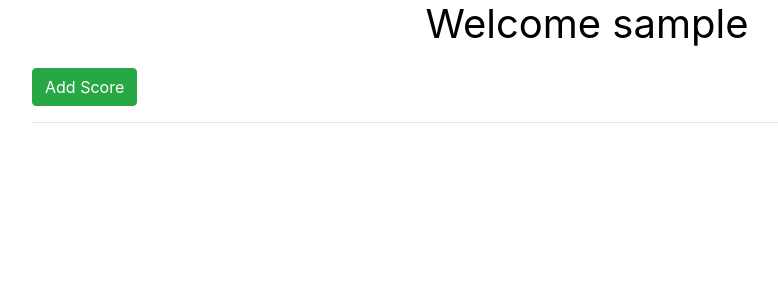
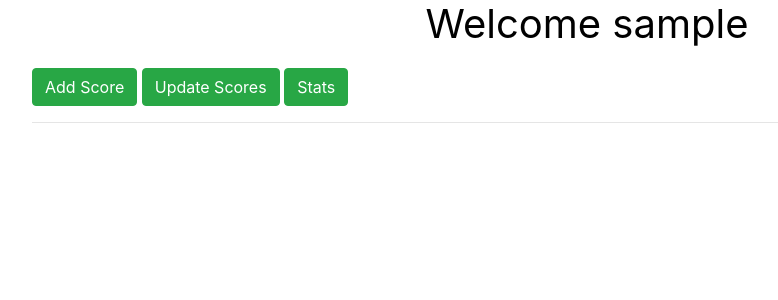
Before and after one commit to Ben-Donnelly/PubQuiz, a Flask app: page /dashboard in a window 1280 px wide. Shown: the part 56-356 px from the top of the page, without its empty margins (53-831 px from the left). Run offline with Flask 2, Linux system fonts and the light colour scheme; the visitor is signed in with stand-in values (Sample User, id 1).

Commit message:
Added a button for stats

```diff
--- a/templates/dashboard.html
+++ b/templates/dashboard.html
@@ -3,6 +3,8 @@
 {% block body %}
 <h1 style="color:black">Welcome {{session.username}}</h1>
 <a class="btn btn-success" href="/add/score">Add Score</a>
+<a class="btn btn-success" href="/update/scores">Update Scores</a>
+<a class="btn btn-success" href="{{ url_for('overall_stats')}}">Stats</a>
 <hr>
 
 {% endblock %}
```
